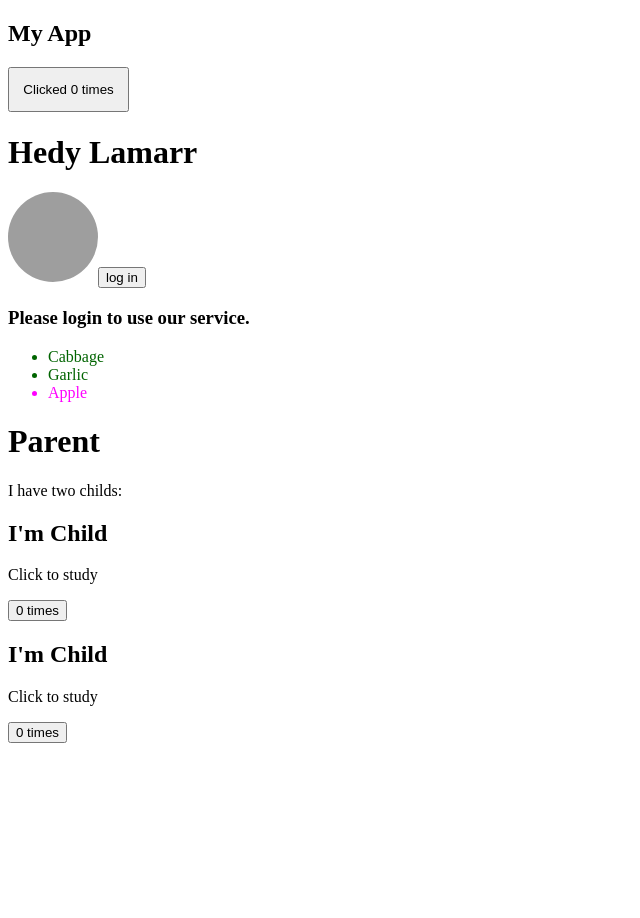
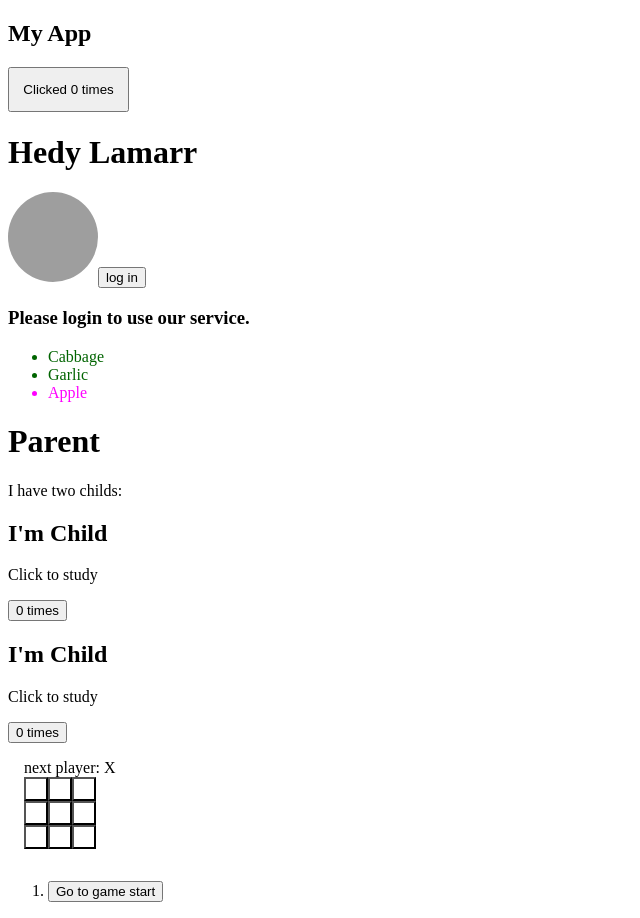
Before and after one commit to r7chardgh/react-2024, a React (Create React App) app: page / in a window 1280 px wide. Shown: the whole page, without its empty margins (0-640 px from the left). Before the commit the page ends 800 px from the top, so only its background shows below. Built offline with nearby package versions, Linux system fonts and the light colour scheme; grey boxes are pictures that could not be loaded.

Commit message:
completed tic tac toe tutorial

```diff
--- a/src/App.jsx
+++ b/src/App.jsx
@@ -5,92 +5,13 @@ import Avatar from "./components/Avatar";
 import LoginButton from "./components/LoginButton";
 import ProductList from "./components/ProductList";
 import Parent from "./components/Parent";
+import Game from "./components/tic-tac-toe/Game";
 const user = {
   name: "Hedy Lamarr",
   imageUrl: "https://i.imgur.com/yXOvdOSs.jpg",
   imageSize: 90,
 };
 const App = () => {
-  const [xIsNext, setXIsNext] = React.useState(true);
-  //const [squares, setSquares] = React.useState(Array(9).fill(null));
-  const [history, setHistory] = React.useState([Array(9).fill(null)])
-  const [currentMove, setCurrentMove] = React.useState(0)
-  const currentSquares = history[currentMove]; //when currentmove
-
-  const handlePlay = (nextSquares) => {
-    const nextHistory = [...history.slice(0, currentMove + 1), nextSquares]
-    setHistory(nextHistory); //add history
-    setCurrentMove(nextHistory.length - 1);
-    setXIsNext(!xIsNext)  //takes turn
-  }
-
-  const jumpTo = (nextMove) => {
-    setCurrentMove(nextMove)
-    setXIsNext(nextMove % 2 === 0) //if nextMove is even or 0 , 'x' is next; otherwise, 'o' is next
-  }
-  const moves = history.map((squares, move) => {
-    let desc;
-    if (move > 0) {
-      desc = "Go to move #" + move;
-    } else {
-      desc = "Go to game start";
-    }
-    return (<li key={move}>
-      <button onClick={() => jumpTo(move)}>{desc}</button>
-    </li>)
-  })
-
-
-  function calculateWinner(squares) {
-    const lines = [
-      [0, 1, 2],
-      [3, 4, 5],
-      [6, 7, 8],
-      [0, 3, 6],
-      [1, 4, 7],
-      [2, 5, 8],
-      [0, 4, 8],
-      [2, 4, 6]
-    ];
-    // possible winning situation
-    for (let i = 0; i < lines.length; i++) {
-      const [a, b, c] = lines[i];
-      if (squares[a] && squares[a] === squares[b] && squares[a] === squares[c]) {
-        return squares[a];
-        //check if 'o' or 'x' matches one of the winning situation
-      }
-    }
-    return null;
-    //no matches, return null = tie
-  }
-  const handleClick = (i) => {
-    if (currentSquares[i] || calculateWinner(currentSquares)) {
-      return;
-      //end the game = not allow to click
-      //if it is not empty, end the game
-      //if someone won the game, end the game
-    }
-    const nextSquares = currentSquares.slice();
-    if (xIsNext) {
-      nextSquares[i] = "X";
-    } else {
-      nextSquares[i] = "O";
-
-    }
-    handlePlay(nextSquares)
-
-    //without immutate the squares array
-  };
-
-  let status;
-  let winner = calculateWinner(currentSquares);
-
-  if (winner) {
-    status = "Winner: " + winner
-  } else {
-    status = "Next player: " + (xIsNext ? "X" : "O")
-  }
-
   return (
     <>
       <h2>My App</h2>
@@ -99,7 +20,7 @@ const App = () => {
       <LoginButton />
       <ProductList />
       <Parent />
-
+      <Game />
     </>
   );
 };
--- /dev/null
+++ b/src/components/tic-tac-toe/Board.jsx
@@ -0,0 +1,50 @@
+import React from "react";
+import Row from "./Row";
+import Square from "./Square";
+import calculateWinner from "../../helpers/calulateWinner";
+
+const Board = ({ xIsNext, squares, handlePlay }) => {
+  function handleClick(i) {
+    if (squares[i] || calculateWinner(squares)) {
+      return;
+    }
+    const nextSquares = squares.slice();
+    if (xIsNext) {
+      nextSquares[i] = "X";
+    } else {
+      nextSquares[i] = "O";
+    }
+    handlePlay(nextSquares);
+  }
+
+  const winner = calculateWinner(squares);
+  let status;
+  if (winner) {
+    status = "winner: " + winner;
+  } else {
+    status = "next player: " + (xIsNext ? "X" : "O");
+  }
+
+  return (
+    <div className="container">
+      <div className="status">{status}</div>
+      <Row>
+        <Square value={squares[0]} handleClick={() => handleClick(0)} />
+        <Square value={squares[1]} handleClick={() => handleClick(1)} />
+        <Square value={squares[2]} handleClick={() => handleClick(2)} />
+      </Row>
+      <Row>
+        <Square value={squares[3]} handleClick={() => handleClick(3)} />
+        <Square value={squares[4]} handleClick={() => handleClick(4)} />
+        <Square value={squares[5]} handleClick={() => handleClick(5)} />
+      </Row>
+      <Row>
+        <Square value={squares[6]} handleClick={() => handleClick(6)} />
+        <Square value={squares[7]} handleClick={() => handleClick(7)} />
+        <Square value={squares[8]} handleClick={() => handleClick(8)} />
+      </Row>
+    </div>
+  );
+};
+
+export default Board;
--- a/src/components/tic-tac-toe/Game.jsx
+++ b/src/components/tic-tac-toe/Game.jsx
@@ -0,0 +1,48 @@
+import React from "react";
+import Board from "./Board";
+const Game = () => {
+  const [history, setHistory] = React.useState([Array(9).fill(null)]);
+  const [currentMove, setCurrentMove] = React.useState(0);
+  const currentSquares = history[currentMove];
+  const nextIsX = currentMove%2===0;
+  const handlePlay = (squares) => {
+    const nextHistory = [...history.slice(0,currentMove+1),squares];
+    setHistory(nextHistory);
+    setCurrentMove(nextHistory.length-1)
+  };
+
+  function jumpTo(move) {
+    setCurrentMove(move);
+  }
+
+  const moves = history.map((squares, move) => {
+    let desc;
+    if (move > 0) {
+      desc = "Go to move #" + move;
+    } else {
+      desc = "Go to game start";
+    }
+    return (
+      <li key={move}>
+        <button onClick={() => jumpTo(move)}>{desc}</button>
+      </li>
+    );
+  });
+
+  return (
+    <div className="game">
+      <div className="game-board">
+        <Board
+          xIsNext={nextIsX}
+          squares={currentSquares}
+          handlePlay={handlePlay}
+        />
+      </div>
+      <div className="game-info">
+        <ol>{moves}</ol>
+      </div>
+    </div>
+  );
+};
+
+export default Game;
--- a/src/components/tic-tac-toe/Row.jsx
+++ b/src/components/tic-tac-toe/Row.jsx
@@ -1,9 +1,11 @@
-import React from 'react'
+import React from "react";
 
-const Row = () => {
+const Row = ({ children, ...props }) => {
   return (
-    <div>Row</div>
-  )
-}
+    <div className="board-row" props>
+      {children}
+    </div>
+  );
+};
 
-export default Row
+export default Row;
--- /dev/null
+++ b/src/components/tic-tac-toe/Square.jsx
@@ -0,0 +1,10 @@
+import React from 'react'
+
+const Square = ({value,handleClick}) => {
+
+  return (
+    <button className="square" onClick={handleClick}>{value}</button>
+  )
+}
+
+export default Square
--- /dev/null
+++ b/src/helpers/calulateWinner.js
@@ -0,0 +1,20 @@
+export default function calculateWinner(squares) {
+  const lines = [
+    [0, 1, 2],
+    [3, 4, 5],
+    [6, 7, 8],
+    [0, 3, 6],
+    [1, 4, 7],
+    [2, 5, 8],
+    [0, 4, 8],
+    [2, 4, 6],
+  ];
+
+  for (let i = 0; i < lines.length; i++) {
+    const [a, b, c] = lines[i];
+    if (squares[a] && squares[a] === squares[b] && squares[a] === squares[c]) {
+      return squares[a];
+    }
+  }
+  return null;
+}
```
Also changed, not shown: src/components/tic-tac-toe/Sqaure.jsx (deleted, +0 -9 lines).
